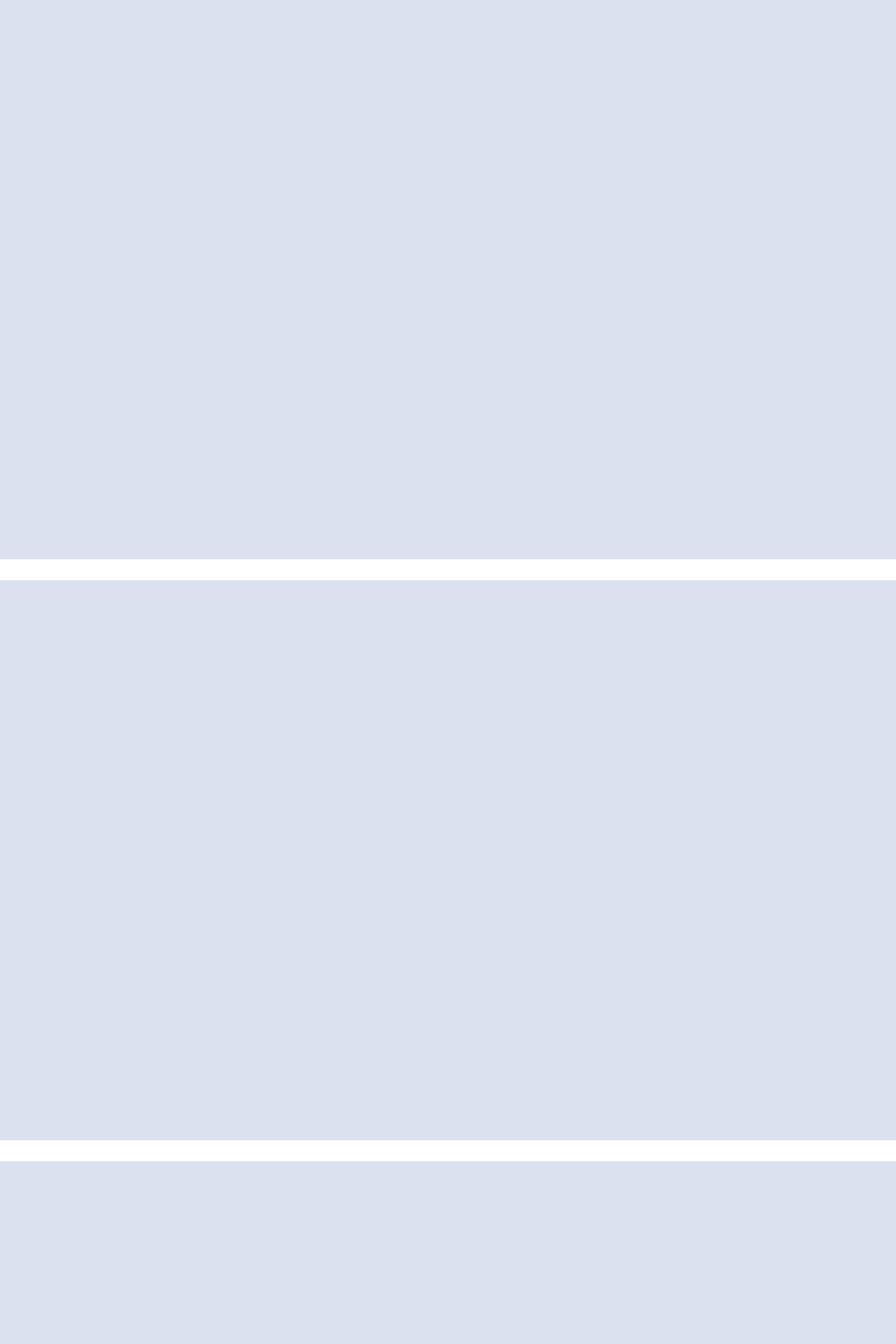
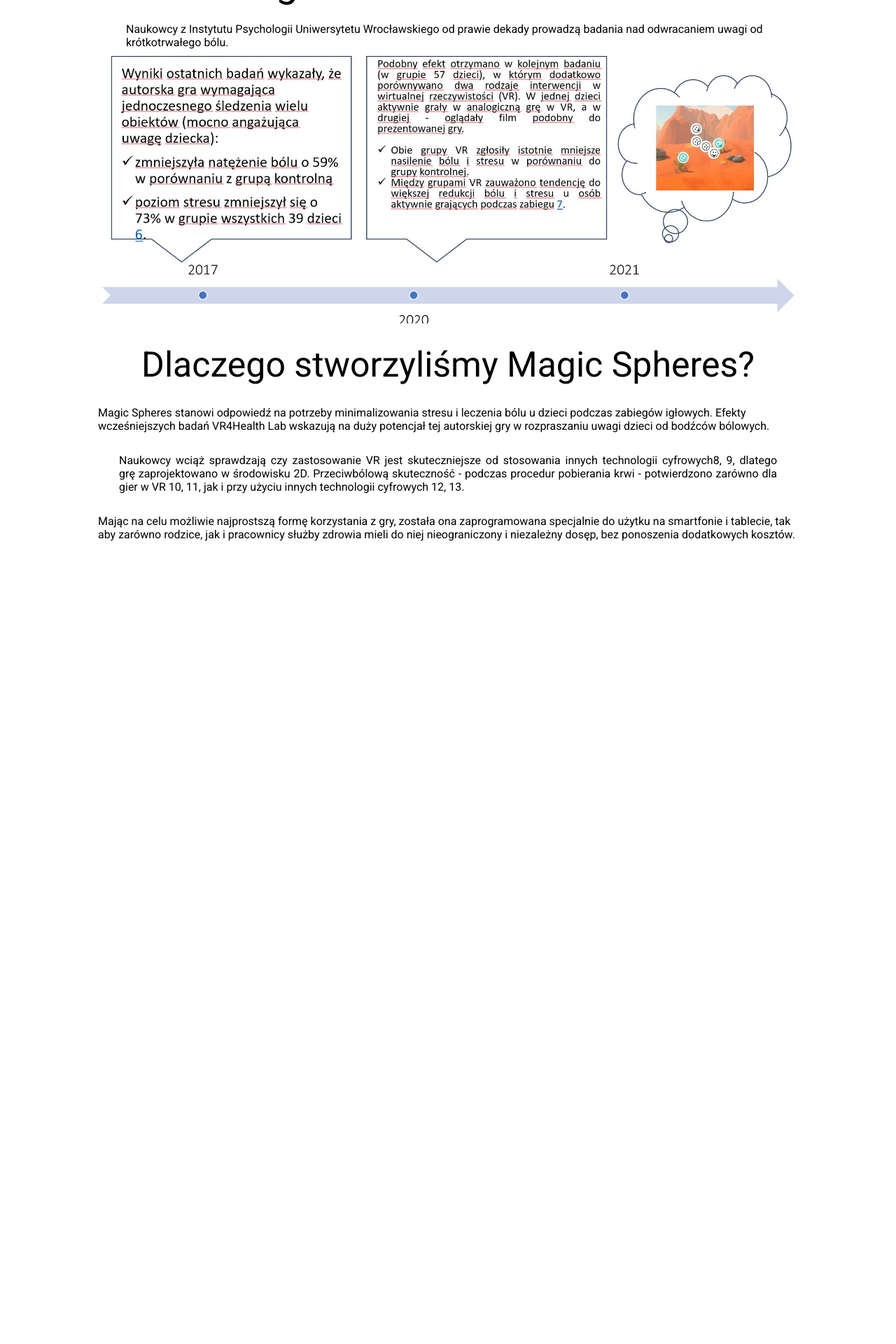
Before and after one commit to piotrwojtaszek/MOT-WEBSITE, a PHP site: page / in a window 1280 px wide. Shown: the part 1061-2981 px from the top of the page at 70% size. After the commit the page ends 1834 px from the top, so only its background shows below. Run offline with PHP 8.4, Linux system fonts and the light colour scheme.

Commit message:
section 1

```diff
--- a/Site/index.php
+++ b/Site/index.php
@@ -10,9 +10,11 @@
 <body>
 
     <div class="header" id="sticky">
+        <a href="#section_0">
             <img class="logo" src="media/multi/logo.png"></img>
+        </a>
             <nav class="nav_links">
-                <li><a href="#section_0">O grze</a></li>
+                <li><a href="#section_1">O grze</a></li>
                 <li><a href="#section_2">Instrukcja gry</a></li>
                 <li><a href="#section_3">Dlaczego warto</a></li>
                 <li><a href="#section_4">O bólu</a></li>
@@ -47,16 +49,57 @@
                         </p>
                     </div>
                     <div class="learn_more">
-                        <p>
-                            Dowiedz się więcej
-                        </p>
+                       <a href="#section_1">
+                           <p>Dowiedz się więcej</p>
+                        </a>
                     </div>
                 </div>
             </div>
         </div>
     </div>
     <div class="wrapper">
-        <section id="section_1"></section>
+        <section id="section_1">
+            <div class="section_1_container">
+                <div class="section_1_1">
+                    <div class="section_1_1_title">
+                        <h1>
+                            Dystrakcja uwagi
+                        </h1>
+                        <div></div>
+                        <h4>
+                        potencjał w leczeniu bólu potwierdzony przez zespół badawczy VR4HEALTH LAB
+                        </h4>
+                    </div>
+                    <div class="section_1_1_content">
+                        <div class="section_1_1_content_title">
+                            <p>
+                                Naukowcy z Instytutu Psychologii Uniwersytetu Wrocławskiego od prawie dekady prowadzą badania nad odwracaniem uwagi od krótkotrwałego bólu.
+                            </p>
+                        </div>
+                        <div class="section_1_1_content_timeline">
+                            <img src="media/multi/timeline.JPG" alt="timeline">
+                        </div>
+                </div>
+                <div class="section_1_2">
+                    <div class="section_1_2_title">
+                        <h1>
+                        Dlaczego stworzyliśmy Magic Spheres?
+                        </h1>
+                    </div>
+                    <div class="section_1_2_ctontent">
+                        <p class="section_1_2_content_child1">
+                        Magic Spheres stanowi odpowiedź na potrzeby minimalizowania stresu i leczenia bólu u dzieci podczas zabiegów igłowych. Efekty wcześniejszych badań VR4Health Lab wskazują na duży potencjał tej autorskiej gry w rozpraszaniu uwagi dzieci od bodźców bólowych.
+                        </p>
+                        <p class="section_1_2_content_child2">
+                        Naukowcy wciąż sprawdzają czy zastosowanie VR jest skuteczniejsze od stosowania innych technologii cyfrowych8, 9, dlatego grę zaprojektowano w środowisku 2D. Przeciwbólową skuteczność - podczas procedur pobierania krwi - potwierdzono zarówno dla gier w VR 10, 11, jak i przy użyciu innych technologii cyfrowych 12, 13.
+                        </p>
+                        <p class="section_1_2_content_child3">
+                        Mając na celu możliwie najprostszą formę korzystania z gry, została ona zaprogramowana specjalnie do użytku na smartfonie i tablecie, tak aby zarówno rodzice, jak i pracownicy służby zdrowia mieli do niej nieograniczony i niezależny dosęp, bez ponoszenia dodatkowych kosztów.
+                        </p>
+                    </div>
+                </div>
+            </div>
+        </section>
         <section id="section_2"></section>
         <section id="section_3"></section>
         <section id="section_4"></section>
--- a/Site/style.css
+++ b/Site/style.css
@@ -3,6 +3,11 @@
     padding: 0;
     box-sizing: border-box;
 }
+
+html {
+    scroll-behavior: smooth;
+}
+
 .header{
     z-index: 1;
     position: fixed;
@@ -25,6 +30,7 @@
     font-weight: 300;
     text-align: center;
 }
+
 .logo{
     cursor: pointer;
     max-height: 45px;
@@ -34,11 +40,13 @@
 .nav_links{
     list-style: none;
 }
+
 .nav_links li{
     display: inline-block;
     padding: 0px 15px;
 
 }
+
 .nav_links li a{
     transition: all 0.3s ease 0s;
 }
@@ -51,17 +59,19 @@
     overflow: hidden;
     padding-top: 60px;
 }
+
 .section_0 video{
     padding-top: 60px;
     position: absolute;
     z-index: -1;
-    height: 100%;
+    height: 105%;
     top: 50%;
     left: 50%;
     transform: translate(-50%, -50%);
     overflow: hidden;
     opacity: 0.55;
 }
+
 .section_0 .bg_color{
     position: absolute;
     z-index: -2;
@@ -70,6 +80,7 @@
     height: 100%;
     overflow: hidden;
 }
+
 .section_0 .text_wrap{
     display: flex;
      flex-direction: column;
@@ -79,13 +90,14 @@
     width: 100vw;
 
 }
+
 .section_0 .text_wrap .centered{
     display: flex;
     flex-direction: column;
     justify-content: center;
     align-items: center;
-    width: 1200px;
-    height: 1000px;
+    width: 1000px;
+    height: 800px;
     color: white;
 }
 
@@ -107,11 +119,13 @@
     width: 880px;
     font-family: 'Roboto', sans-serif;
 }
+
 .inner_margin p{
     font-size: 20px;
     font-weight: 300;
     text-align: justify;
 }
+
 .download_containter
 {
     background-color: #002e63d3;
@@ -129,6 +143,7 @@
     margin: -18px;
     width: 250px;
 }
+
 .download_text{
     font-weight: 300;
     text-transform: uppercase;
@@ -137,6 +152,7 @@
     font-size: 20px;
     color: white;
 }
+
 .check_game{
     width: 35%;
     height: 60px;
@@ -148,9 +164,11 @@
     align-items: center;
     justify-content: center;
 }
+
 .check_game p{
     text-transform: uppercase;
 }
+
 .learn_more{
     width: 35%;
     height: 60px;
@@ -162,13 +180,81 @@
     align-items: center;
     justify-content: center;
 }
+
 .learn_more p{
     text-transform: uppercase;
 }
 
+.wrapper{
+    display: flex;
+    flex-direction: column;
+    justify-content: flex-start;
+    align-items: center;
+    font-family: 'Roboto', sans-serif;
+}
 .wrapper section{
-    height: 100vh;
-    margin-bottom: 30px;
-    background-color: #dce1f0;
+    width: 1000px;
+    padding-top: 100px;
+    min-height: 200px;
+    background-color: #ffffff;
+}
+
+.section_1_1_title
+{
+    display: flex;
+    flex-direction: row;
+    justify-content: space-between;
+    align-items: center;
+    padding-bottom: 30px;
+}
+
+.section_1_1_title h1{
+    font-size: 57px;
+    width: 30%;
+    text-align: right;
+    font-weight: 400;
+    line-height: .9em;
+}
+
+.section_1_1_title div{
+    width: 2px;
+    height: 100px;
+    background-color: black;
+}
+
+.section_1_1_title h4{
+    font-size: 32px;
+    width: 67%;
+    font-weight: 400;
+    line-height: 1.5em;
+}
+
+.section_1_1_content_title p{
+    padding: 0 0 0 40px;
+}
+
+.section_1_1_content_timeline img{
+    width: 100%;
+}
+
+.section_1_2_content{
+    display: flex;
+    flex-direction: column;
+}
+
+.section_1_2_title h1{
+    text-align: center;
+    margin: 30px;
+    font-weight: 400;
+    font-size: 50px;
+}
+
+.section_1_2_content p{
+    width: 80%;
+}
+
+.section_1_2_content_child2{
+    margin: 0 0 0 auto;
     padding: 30px;
+    text-align: justify;
 }
```
Also changed, not shown: Site/media/multi/timeline.JPG (added).
